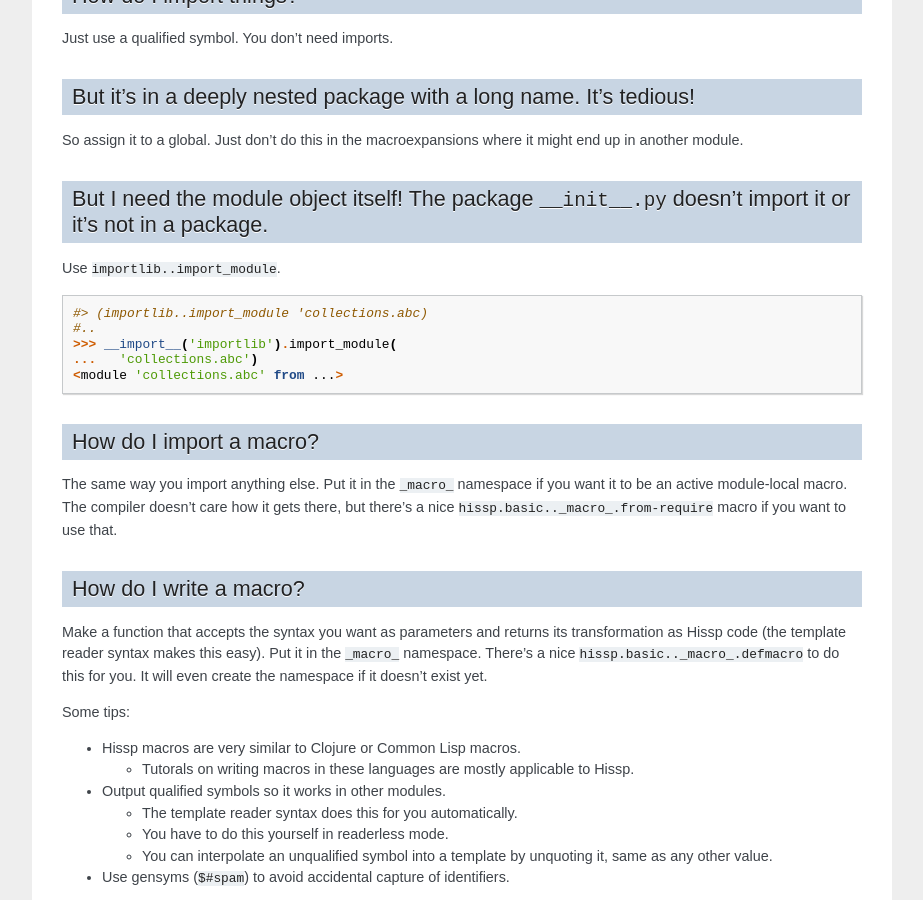
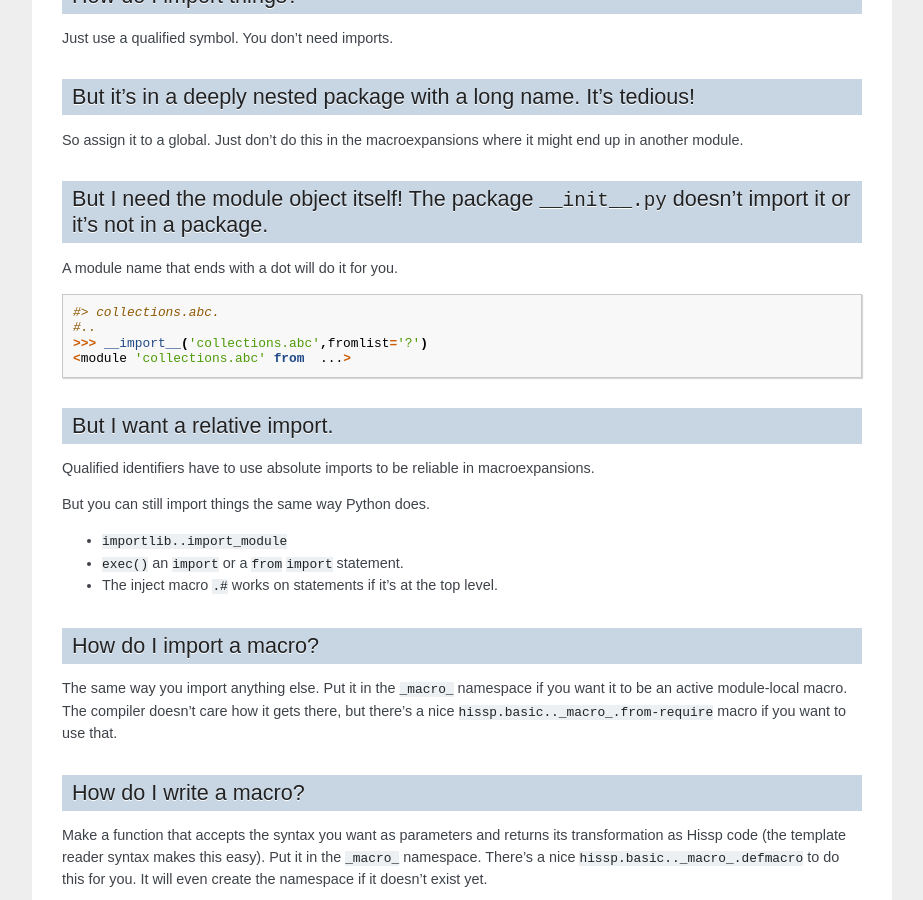
Before and after one commit to gilch/hissp, a Sphinx documentation site: the page built from docs/faq.rst, in a window 1280 px wide and 900 px high, scrolled down 9181 px. Shown: the whole window, without its empty margins (268-1191 px from the left). Built offline with Sphinx 7.4.7, drawn with Linux system fonts in a browser that asks for light colours; pages that are not in the unit, such as notebooks, are missing from menus; some of the changed text lies outside the part shown.

Commit message:
fix qualification of shadowed builtins tweak module identifier compilation update associated faq

```diff
--- a/docs/faq.rst
+++ b/docs/faq.rst
@@ -585,15 +585,26 @@ where it might end up in another module.
 But I need the module object itself! The package ``__init__.py`` doesn't import it or it's not in a package.
 ------------------------------------------------------------------------------------------------------------
 
-Use ``importlib..import_module``.
+A module name that ends with a dot will do it for you.
 
 .. code:: python
 
-   #> (importlib..import_module 'collections.abc)
+   #> collections.abc.
    #..
-   >>> __import__('importlib').import_module(
-   ...   'collections.abc')
-   <module 'collections.abc' from ...>
+   >>> __import__('collections.abc',fromlist='?')
+   <module 'collections.abc' from  ...>
+
+But I want a relative import.
+-----------------------------
+
+Qualified identifiers have to use absolute imports to be reliable in macroexpansions.
+
+But you can still import things the same way Python does.
+
+- ``importlib..import_module``
+- ``exec()`` an ``import`` or a ``from`` ``import`` statement.
+- The inject macro ``.#`` works on statements if it's at the top level.
+
 
 How do I import a macro?
 ------------------------
```
Also changed, not shown: 2 other files.
